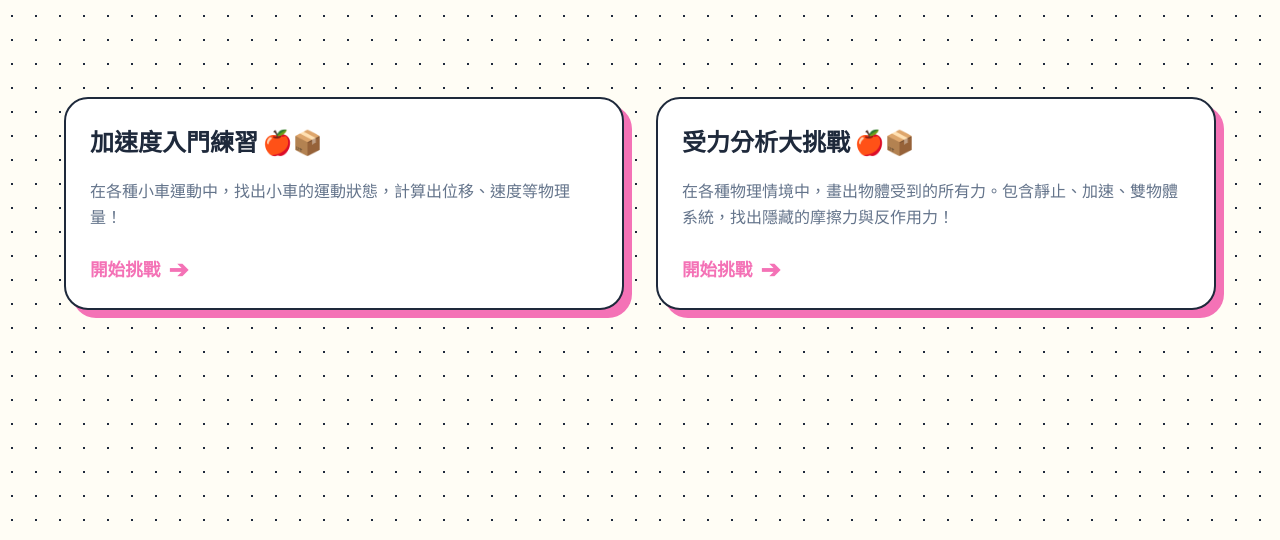
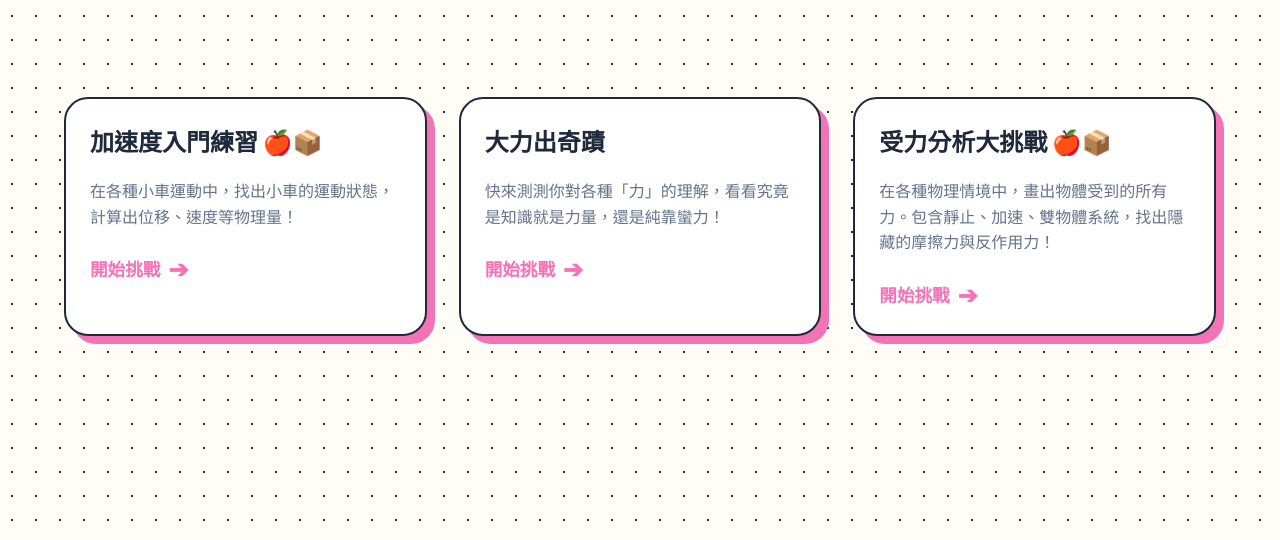
Before and after one commit to Ellenleong/Miss-s-physics-games, a plain HTML site: page senior1.html in a window 1280 px wide. Shown: the part 260-800 px from the top of the page. Drawn offline with Linux system fonts and the light colour scheme.

Commit message:
Update senior1.html

```diff
--- a/senior1.html
+++ b/senior1.html
@@ -97,7 +97,19 @@
         </a>
 
         <!-- 未來如果你要新增遊戲，只要複製上面這整塊 <a>...</a> 標籤並修改內容即可 -->
-        <!-- 遊戲 1：受力分析 -->
+        <!-- 大力出奇蹟！ -->
+        <a href="game/force.html" class="sticker-card card-pink">
+            <h2>大力出奇蹟</h2>
+            <p style="color: var(--muted-fg); margin: 12px 0 24px 0; line-height: 1.6;">
+                快來測測你對各種「力」的理解，看看究竟是知識就是力量，還是純靠蠻力！
+            </p>
+            <div style="font-weight: 800; color: var(--secondary); font-size: 1.1rem; display: flex; align-items: center; gap: 8px;">
+                開始挑戰 <span style="font-size: 1.5rem;">➔</span>
+            </div>
+        </a>
+
+        <!-- 未來如果你要新增遊戲，只要複製上面這整塊 <a>...</a> 標籤並修改內容即可 -->
+        <!-- 受力分析 -->
         <a href="game/Free-body diagram game.html" class="sticker-card card-pink">
             <h2>受力分析大挑戰 🍎📦</h2>
             <p style="color: var(--muted-fg); margin: 12px 0 24px 0; line-height: 1.6;">
```
